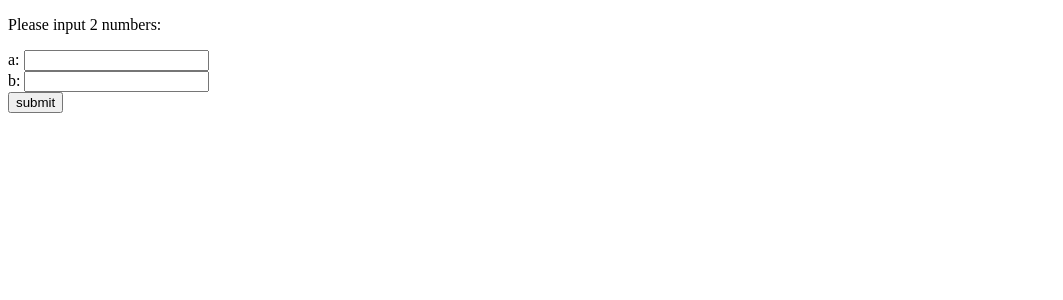
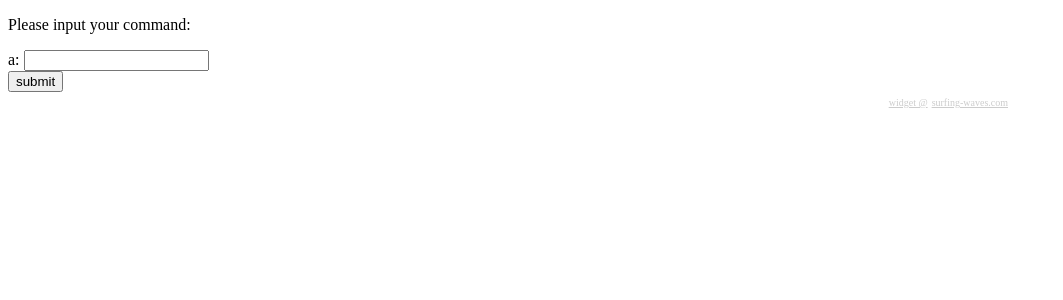
Before and after one commit to Yaoming95/Django-for-4C-raspberry-pi, a Django app: page /control in a window 1280 px wide. Shown: the top 300 px of the page, without its empty margins (0-1063 px from the left). Run offline with Django 3.2, Linux system fonts and the light colour scheme; some libraries are stand-ins or nearby versions.

Commit message:
add command save function

```diff
--- a/control/templates/control.html
+++ b/control/templates/control.html
@@ -1,14 +1,56 @@
 <!DOCTYPE html>
 <html>
 <body>
-<p>Please input 2 numbers:</p>
+<p>Please input your command:</p>
 
 <form action="/add/" method="get">
     a: <input type="text" name="a"> <br>
-    b: <input type="text" name="b"> <br>
-
     <input type="submit" value="submit">
 </form>
-
+<!-- start sw-rss-feed code -->
+<script type="text/javascript">
+<!--
+rssfeed_url = new Array();
+rssfeed_url[0]="http://news.baidu.com/n?cmd=1&class=civilnews&tn=rss";
+rssfeed_frame_width="1000";
+rssfeed_frame_height="450";
+rssfeed_scroll="on";
+rssfeed_scroll_step="6";
+rssfeed_scroll_bar="off";
+rssfeed_target="_blank";
+rssfeed_font_size="12";
+rssfeed_font_face="";
+rssfeed_border="on";
+rssfeed_css_url="http://feed.surfing-waves.com/css/style1.css";
+rssfeed_title="on";
+rssfeed_title_name="";
+rssfeed_title_bgcolor="#3366ff";
+rssfeed_title_color="#fff";
+rssfeed_title_bgimage="http://";
+rssfeed_footer="off";
+rssfeed_footer_name="rss feed";
+rssfeed_footer_bgcolor="#fff";
+rssfeed_footer_color="#333";
+rssfeed_footer_bgimage="http://";
+rssfeed_item_title_length="50";
+rssfeed_item_title_color="#666";
+rssfeed_item_bgcolor="#fff";
+rssfeed_item_bgimage="http://";
+rssfeed_item_border_bottom="on";
+rssfeed_item_source_icon="off";
+rssfeed_item_date="off";
+rssfeed_item_description="on";
+rssfeed_item_description_length="120";
+rssfeed_item_description_color="#666";
+rssfeed_item_description_link_color="#333";
+rssfeed_item_description_tag="off";
+rssfeed_no_items="0";
+rssfeed_cache = "469b642771e1fa56635603c522053e7c";
+//-->
+</script>
+<script type="text/javascript" src="http://feed.surfing-waves.com/js/rss-feed.js"></script>
+<!-- The link below helps keep this service FREE, and helps other people find the SW widget. Please be cool and keep it! Thanks. -->
+<div style="text-align:right; width:1000px;"><a href="http://www.surfing-waves.com/feed.htm" target="_blank" style="color:#ccc;font-size:10px">widget @</a> <a href="http://www.surfing-waves.com" target="_blank" style="color:#ccc;font-size:10px">surfing-waves.com</a></div>
+<!-- end sw-rss-feed code -->
 </body>
 </html>
--- a/control/views.py
+++ b/control/views.py
@@ -1,12 +1,20 @@
 from django.http import HttpResponse
 from django.shortcuts import render
+from django.conf import settings
+import os
 
 def index(request):
     return render(request, 'control.html')
 
 def add(request):
     a = request.GET.get('a', None)
-    b = request.GET.get('b', None)
-    a = 6
-    b = int(b)
-    return HttpResponse(str(a))
+    a = str(a)
+    filrpath = settings.MEDIA_ROOT + 'command.txt'
+    try:
+        f = open(filrpath, 'w')
+        f.write(a)
+    finally:
+        if f:
+            f.close()
+
+    return render(request, 'control.html')
```
